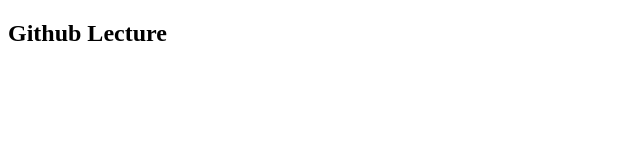
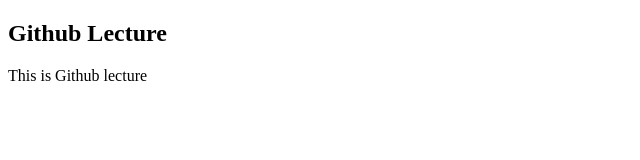
Before and after one commit to shreeyabhimani02/Manager, a plain HTML site: page index.html in a window 1280 px wide. Shown: the whole page, without its empty margins (0-640 px from the left). Drawn offline with Linux system fonts and the light colour scheme.

Commit message:
This is my second code.

```diff
--- a/index.html
+++ b/index.html
@@ -7,5 +7,6 @@
 </head>
 <body>
     <h2>Github Lecture</h2>
+    <p>This is Github lecture</p>
 </body>
 </html>
```
